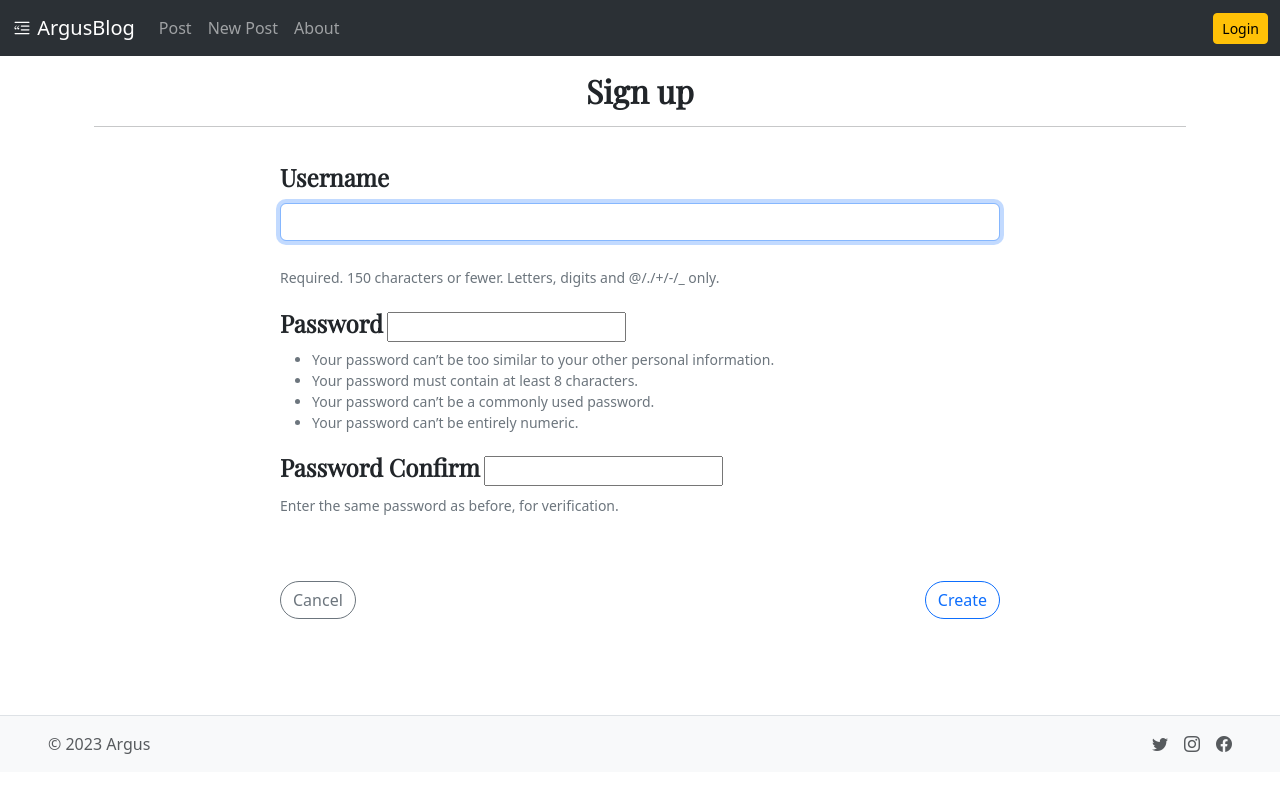
After one commit to simonangel-fong/Django_Blog, a Django app: page /accounts/signup/ in a window 1280 px wide. The commit adds this page. Run offline with Django 4.2, Linux system fonts and the light colour scheme; some libraries are stand-ins or nearby versions.

Commit message:
AppBlog: User(signup, login, logout)

```diff
--- a/AppBlog/forms.py
+++ b/AppBlog/forms.py
@@ -6,7 +6,7 @@ class PostForm(forms.ModelForm):
     ''' The form to submit a post '''
     class Meta:
         model = Post
-        fields = ("author", "title", "content")
+        fields = ("title", "content")
         # set widgets for fields
         widgets = {
             "title": forms.TextInput(
--- a/AppBlog/templates/AppBlog/post_detail.html
+++ b/AppBlog/templates/AppBlog/post_detail.html
@@ -19,6 +19,7 @@
         href="{% url 'AppBlog:list' %}"
         >Back</a
       >
+      {% if user.is_authenticated %}
       <a
         class="btn btn-outline-primary rounded-pill me-3"
         href="{% url 'AppBlog:update' post.pk %}"
@@ -29,6 +30,7 @@
         href="{% url 'AppBlog:delete' post.pk %}"
         >Delete</a
       >
+      {% endif %}
     </div>
   </div>
 </div>
--- a/AppBlog/templates/AppBlog/post_form.html
+++ b/AppBlog/templates/AppBlog/post_form.html
@@ -8,7 +8,7 @@
   <div class="col-8">
     <form method="post" class="needs-validation">
       {% csrf_token %}
-      {{form.author}}
+      <!-- {{form.author}} -->
       {% if form.author.errors %}
       {{form.author.errors}}
       {% endif %}
--- a/AppBlog/templates/AppBlog/post_list.html
+++ b/AppBlog/templates/AppBlog/post_list.html
@@ -1,6 +1,7 @@
 {% extends "layout/base.html" %} {% block main %}
 <header>
   <h1 class="heading text-center">{{heading}}</h1>
+  <hr />
 </header>
 
 {% for post in post_list %}
--- a/AppWeb/forms.py
+++ b/AppWeb/forms.py
@@ -1,4 +1,4 @@
-from django.forms import forms
+from django import forms
 from django.contrib.auth.forms import UserCreationForm
 from django.contrib.auth.models import User
 
@@ -6,20 +6,22 @@ from django.contrib.auth.models import User
 
 
 class SignUpForm(UserCreationForm):
-    first_name = forms.CharField(
-        max_length=30, required=False, help_text='Optional')
-    last_name = forms.CharField(
-        max_length=30, required=False, help_text='Optional')
-    email = forms.EmailField(
-        max_length=254, help_text='Enter a valid email address')
-
     class Meta:
         model = User
-        fields = [
+        fields = (
             'username',
-            'first_name',
-            'last_name',
-            'email',
             'password1',
             'password2',
-        ]
+        )
+        widgets = {
+            "username": forms.TextInput(
+                attrs={"class": "form-control"}
+            ),
+            "password1": forms.PasswordInput(
+                attrs={'class': 'form-control col-md-6', 'type': 'password',
+                       'name': 'password', 'placeholder': 'Password'}
+            ),
+            "password2": forms.PasswordInput(
+                attrs={"class": "form-control"}
+            )
+        }
--- /dev/null
+++ b/AppWeb/templates/account/signup.html
@@ -0,0 +1,53 @@
+{% extends "layout/base.html" %} {% block main %}
+<header>
+  <h1 class="heading text-center">{{heading}}</h1>
+  <hr />
+</header>
+
+<div class="row pt-3">
+  <div class="col-8 mx-auto">
+    <form method="post">
+      {% csrf_token %}
+      <div class="mb-3">
+        <label for="id_username" class="form-label">Username</label>
+        {{form.username}} <br />
+        {% if form.username.help_text %}
+        <small class="text-secondary">{{form.username.help_text}}</small>
+        {% endif %}
+        {% if form.username.errors %}
+        <small class="text-secondary">{{form.username.errors}}</small>
+        {% endif %}
+      </div>
+      <div class="mb-3">
+        <label for="id_password1" class="form-label">Password</label>
+        {{form.password1}} <br />
+        {% if form.password1.help_text %}
+        <small class="text-secondary">{{form.password1.help_text}}</small>
+        {% endif %}
+      </div>
+      <div class="mb-3">
+        <label for="id_password2" class="form-label">Password Confirm</label>
+        {{form.password2}} <br />
+        {% if form.password2.help_text %}
+        <small class="text-secondary">{{form.password2.help_text}}</small>
+        {% endif %}
+      </div>
+      <div class="d-flex py-5">
+        <a
+          class="btn btn-outline-secondary rounded-pill"
+          href="{% url 'AppWeb:home' %}"
+          >Cancel</a
+        >
+        <button
+          class="btn btn-outline-primary rounded-pill ms-auto"
+          type="submit"
+        >
+          Create
+        </button>
+      </div>
+    </form>
+  </div>
+</div>
+
+<script></script>
+{% endblock %}
--- a/AppWeb/templates/layout/base.html
+++ b/AppWeb/templates/layout/base.html
@@ -39,10 +39,17 @@
 
     <!-- Custom CSS -->
     <link rel="stylesheet" href="{% static 'css/style.css' %}" />
+
+    <!-- jQuery -->
+    <script
+      src="https://code.jquery.com/jquery-3.7.0.min.js"
+      integrity="sha256-2Pmvv0kuTBOenSvLm6bvfBSSHrUJ+3A7x6P5Ebd07/g="
+      crossorigin="anonymous"
+    ></script>
   </head>
   <body class="body">
     {% include "layout/nav.html" %}
-    <main class="container p-4 mt-5">{% block main %}{% endblock %}</main>
-    {% include "layout/foot.html" %}
+    <main class="container p-4 mt-5">{% block main %} {% endblock %}</main>
+    {% include "layout/foot.html" %} {% block js %} {% endblock %}
   </body>
 </html>
--- a/AppWeb/templates/layout/nav.html
+++ b/AppWeb/templates/layout/nav.html
@@ -1,4 +1,7 @@
-<nav class="navbar navbar-expand-lg bg-body-tertiary fixed-top" data-bs-theme="dark">
+<nav
+  class="navbar navbar-expand-lg bg-body-tertiary fixed-top"
+  data-bs-theme="dark"
+>
   <div class="container-fluid">
     <a class="navbar-brand" href="{% url 'AppWeb:home' %}">
       <i class="bi bi-blockquote-left"></i>
@@ -27,7 +30,40 @@
           <a class="nav-link" href="{% url 'AppWeb:about' %}">About</a>
         </li>
       </ul>
-      <a class="btn btn-sm btn-warning" href="#">Sign up</a>
+
+      {% if not user.is_authenticated %}
+      <a class="btn btn-sm btn-warning" href="{% url 'AppWeb:login' %}"
+        >Login</a
+      >
+      {% else %}
+      <ul class="navbar-nav mb-2 mb-lg-0">
+        <li class="nav-item dropstart">
+          <a
+            class="nav-link dropdown-toggle"
+            href="#"
+            role="button"
+            data-bs-toggle="dropdown"
+            aria-expanded="false"
+          >
+            <i class="bi bi-person-circle"></i>
+          </a>
+          <ul class="dropdown-menu">
+            <li><h6 class="dropdown-header">{{user.username}}</h6></li>
+            <li>
+              <a class="dropdown-item" href="{% url 'AppWeb:profile' %}"
+                >Profile</a
+              >
+            </li>
+            <li><hr class="dropdown-divider" /></li>
+            <li>
+              <a class="dropdown-item" href="{% url 'AppWeb:logout' %}"
+                >Logout</a
+              >
+            </li>
+          </ul>
+        </li>
+      </ul>
+      {% endif %}
     </div>
   </div>
 </nav>
--- a/AppWeb/urls.py
+++ b/AppWeb/urls.py
@@ -1,9 +1,15 @@
 from django.urls import path
-from .views import HomeView, AboutView
+from .views import HomeView, AboutView, SignUpView, LoginView, ProfileView
+from django.contrib.auth import views as auth_views
 
 app_name = "AppWeb"
 
 urlpatterns = [
     path("", HomeView.as_view(), name="home"),
     path("about/", AboutView.as_view(), name="about"),
+
+    path("accounts/signup/", SignUpView.as_view(), name="signup"),
+    path("accounts/login/", LoginView.as_view(), name="login"),
+    path("accounts/logout/", auth_views.LogoutView.as_view(), name="logout"),
+    path("accounts/profile/", ProfileView.as_view(), name="profile"),
 ]
--- a/AppWeb/views.py
+++ b/AppWeb/views.py
@@ -1,7 +1,10 @@
 from typing import Any, Dict
 from django.shortcuts import render
-from django.views.generic import TemplateView
-
+from django.views.generic import TemplateView, CreateView
+from .forms import SignUpForm
+from django.urls import reverse_lazy
+from django.contrib.auth import views as auth_views
+from django.contrib.auth.mixins import LoginRequiredMixin
 
 class HomeView(TemplateView):
     template_name = "AppWeb/index.html"
@@ -21,3 +24,36 @@ class AboutView(TemplateView):
         context["title"] = "About"
         context["heading"] = "About"
         return context
+
+
+class SignUpView(CreateView):
+    form_class = SignUpForm
+    success_url = reverse_lazy('AppWeb:home')
+    template_name = 'account/signup.html'
+
+    def get_context_data(self, **kwargs: Any) -> Dict[str, Any]:
+        context = super().get_context_data(**kwargs)
+        context["title"] = "Sign up"
+        context["heading"] = "Sign up"
+        return context
+
+
+class LoginView(auth_views.LoginView):
+
+    template_name = 'account/login.html'
+
+    def get_context_data(self, **kwargs: Any) -> Dict[str, Any]:
+        context = super().get_context_data(**kwargs)
+        context["title"] = "Login"
+        context["heading"] = "Login"
+        return context
+
+
+class ProfileView(TemplateView):
+    template_name = "account/profile.html"
+
+    def get_context_data(self, **kwargs: Any) -> Dict[str, Any]:
+        context = super().get_context_data(**kwargs)
+        context["title"] = "User profile"
+        context["heading"] = "User profile"
+        return context
--- a/ArgusBlog/settings.py
+++ b/ArgusBlog/settings.py
@@ -86,6 +86,8 @@ DATABASES = {
 # Password validation
 # https://docs.djangoproject.com/en/4.2/ref/settings/#auth-password-validators
 
+LOGOUT_REDIRECT_URL = "/accounts/login/"
+
 AUTH_PASSWORD_VALIDATORS = [
     {
         'NAME': 'django.contrib.auth.password_validation.UserAttributeSimilarityValidator',
```
Also changed, not shown: AppBlog/views.py (+9 -3 lines), AppWeb/templates/account/login.html (added, +45 -0 lines), AppWeb/templates/account/profile.html (added, +16 -0 lines), AppBlog/urls.py (line endings or trailing spaces), AppWeb/templates/registration/login.html (deleted), README.md, db.sqlite3 (deleted).
